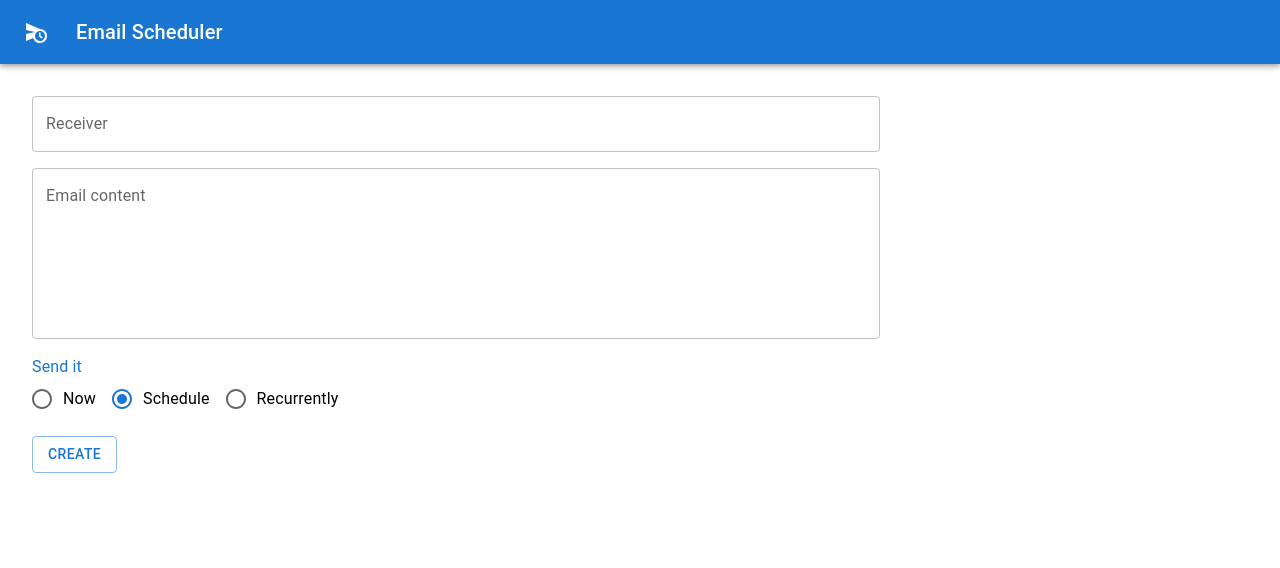
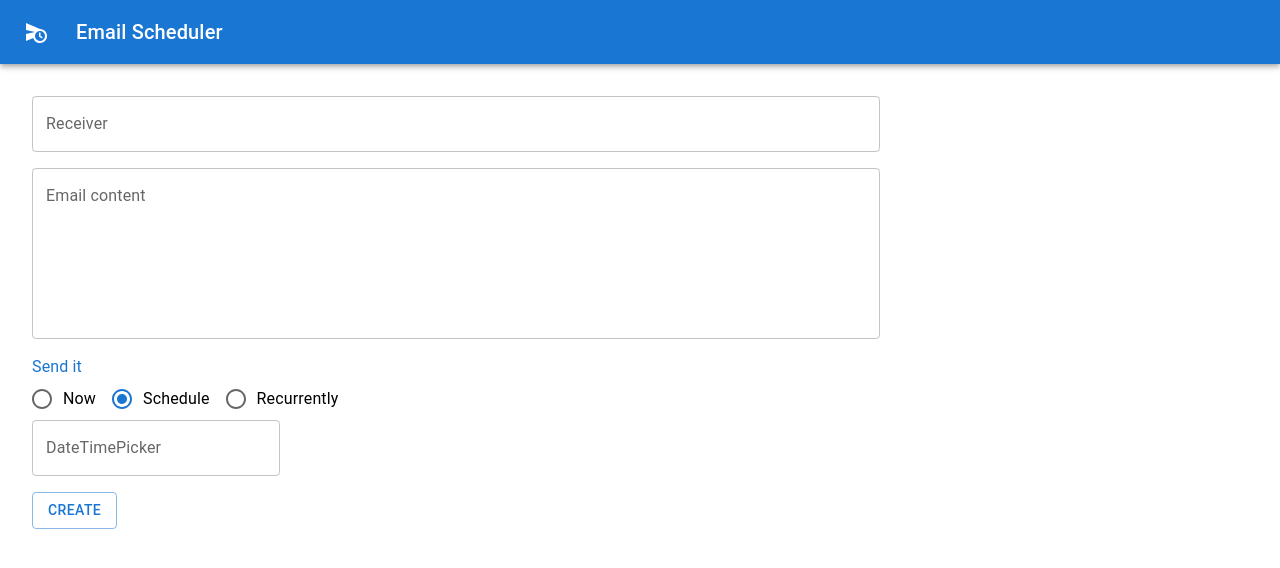
Before and after one commit to aYo-dev/email-scheduler-monorepo, a React (Create React App) app: page / in a window 1280 px wide. Both pictures are taken after a click on the label "Schedule". Shown: the top 568 px of the page. Built offline with nearby package versions, Linux system fonts and the light colour scheme.

Commit message:
adding the DateTimePicker component

```diff
--- a/src/components/EmailScheduleForm.tsx
+++ b/src/components/EmailScheduleForm.tsx
@@ -6,12 +6,14 @@ import {
   FormLabel,
   Radio,
   RadioGroup,
+  Snackbar,
   Stack,
   TextField,
   Typography,
 } from "@mui/material";
 import { equals } from "ramda";
 import { useEffect, useMemo, useState } from "react";
+import { DateTimePicker } from '@mui/x-date-pickers/DateTimePicker';
 import { useApi } from "../hooks/useApi";
 import EndSelect from "./EndOptions";
 import Repeat from "./Repeat";
@@ -55,11 +57,16 @@ export const EmailScheduleForm = () => {
     // TODO: reset the form
   }, [responseData]);
 
+  const reset = () => {
+
+  }
+
   const handleDayChange = (selectedDays: string[]) => {
     selectDays(selectedDays);
   };
 
   const isRecurrently = useMemo(() => equals(sendingType, 'recurrently'), [sendingType]);
+  const isSchedule = useMemo(() => equals(sendingType, 'schedule'), [sendingType]);
 
   return (
     <>
@@ -100,6 +107,16 @@ export const EmailScheduleForm = () => {
         <Repeat handleChange={handleDayChange} values={selectedDays}/>
         <EndSelect onEndTypeChange={setEnd}/>
       </Box>}
+      {isSchedule && <Box>
+        <DateTimePicker
+          renderInput={(props) => <TextField {...props} />}
+          label="DateTimePicker"
+          value={when}
+          onChange={(newValue) => {
+            setWhen(newValue);
+          }}
+        />
+      </Box>}
       <Box marginTop={2}>
         <Button variant="outlined" onClick={onSubmit}>Create</Button>
       </Box>
```
